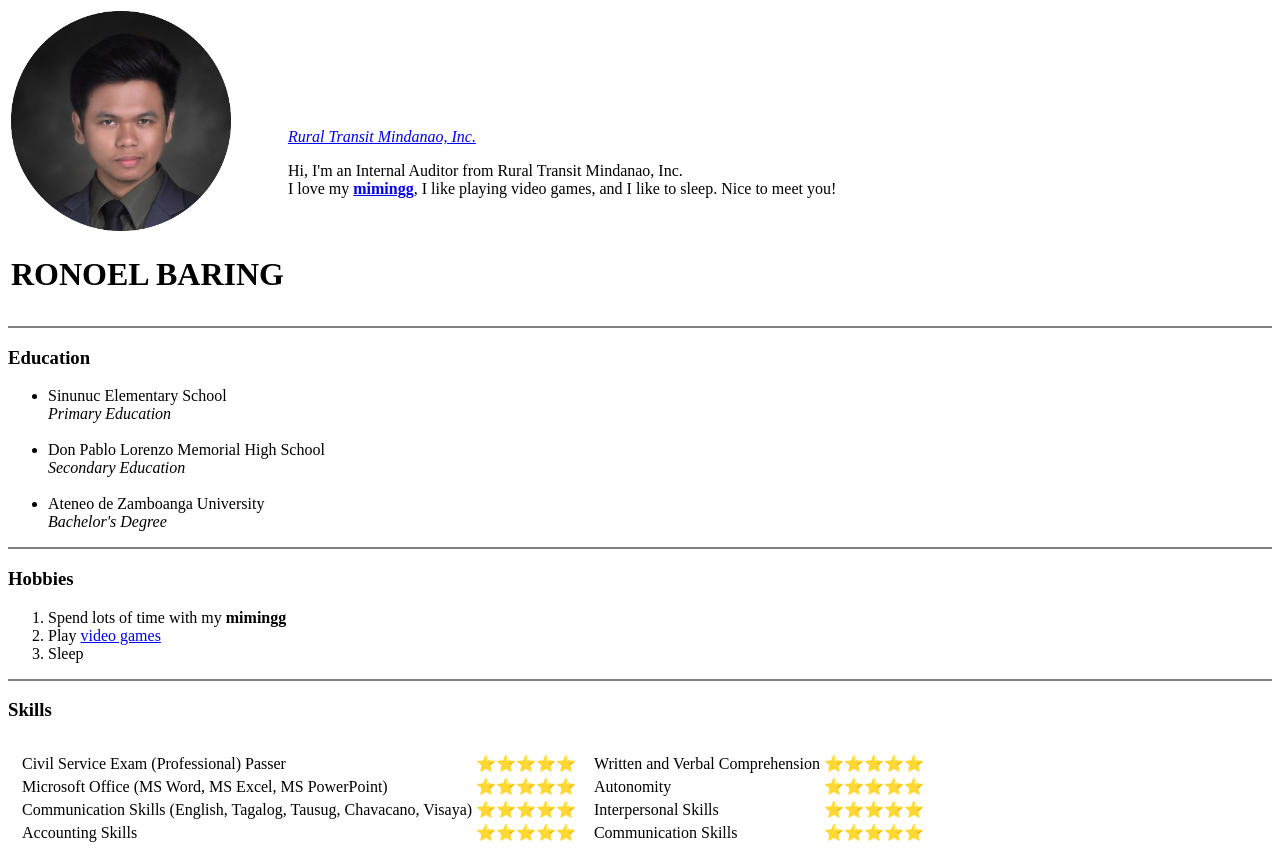
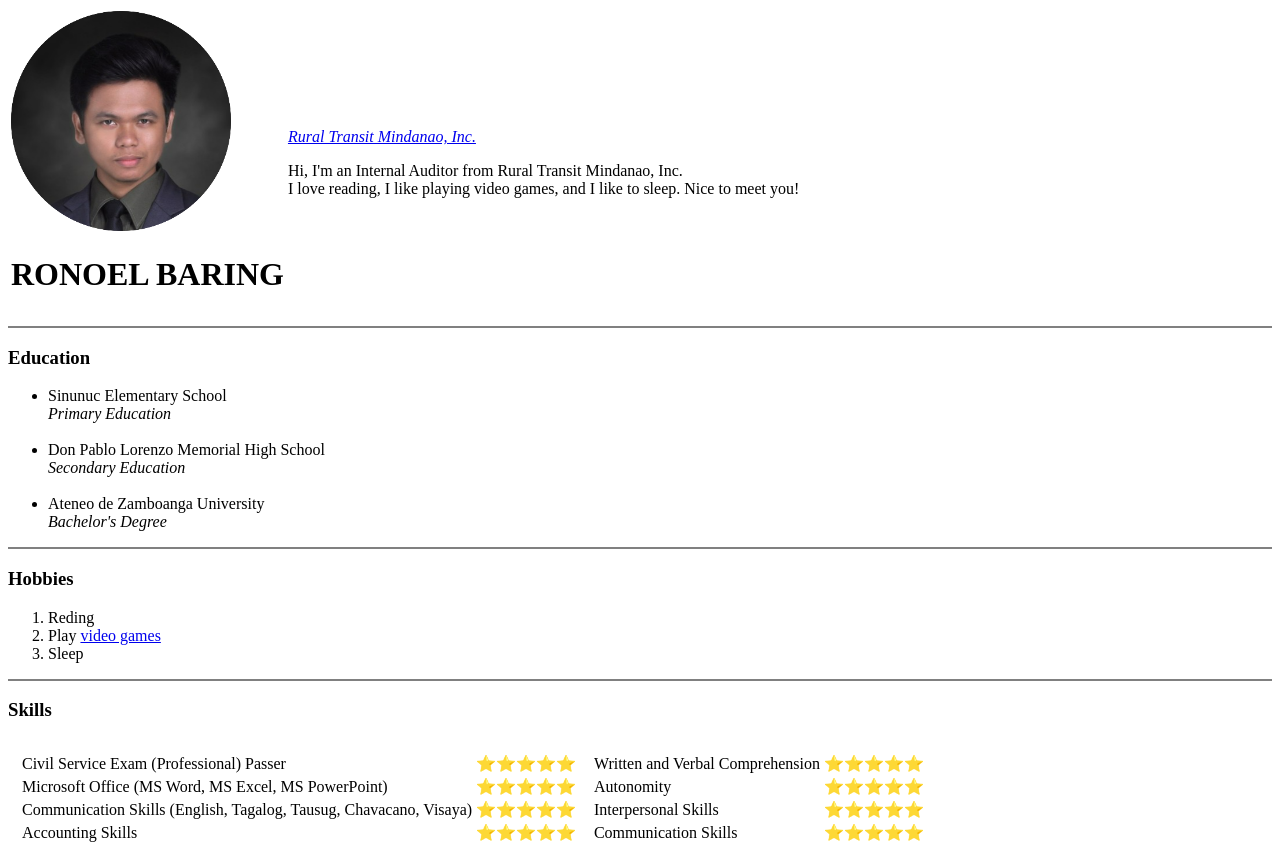
Before and after one commit to ronbaring/resume, a plain HTML site: page index.html in a window 1280 px wide. Shown: the top 859 px of the page. Drawn offline with Linux system fonts and the light colour scheme.

Commit message:
Update index.html

```diff
--- a/index.html
+++ b/index.html
@@ -13,7 +13,7 @@
             <td><p><a href="https://www.facebook.com/rtmipage" target="_blank"><em>Rural Transit Mindanao, Inc.</em></a></p>
                 <p>Hi, I'm an Internal Auditor from Rural Transit Mindanao, Inc.
                     <br>
-                    I love my <a href="https://www.facebook.com/profile.php?id=100024707862222" target="_blank"><strong>mimingg</strong></a>, I like playing video games, and I like to sleep. Nice to meet you!
+                    I love reading, I like playing video games, and I like to sleep. Nice to meet you!
                 </p>
             </td>
         </tr>
@@ -35,7 +35,7 @@
     <hr noshade size="2">
     <h3><strong>Hobbies</strong></h3>
     <ol>
-        <li>Spend lots of time with my <strong>mimingg</strong></li>
+        <li>Reding</li>
         <li>Play <a href="http://valorant.gg/" target="_blank">video games</a></li>
         <li>Sleep</li>
     </ol>
```
